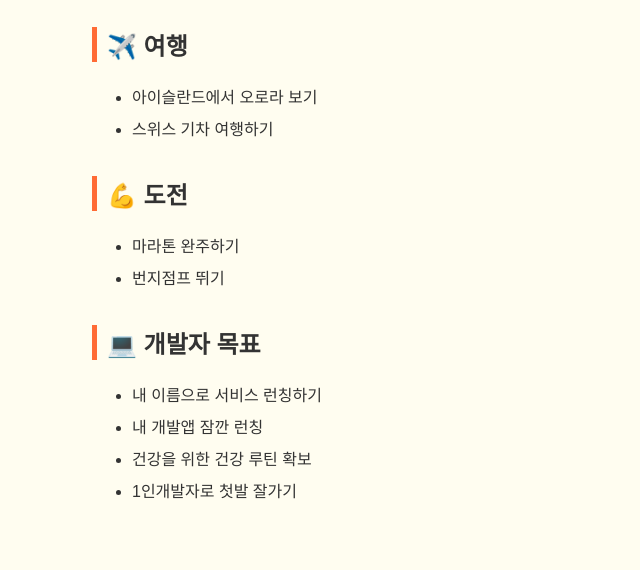
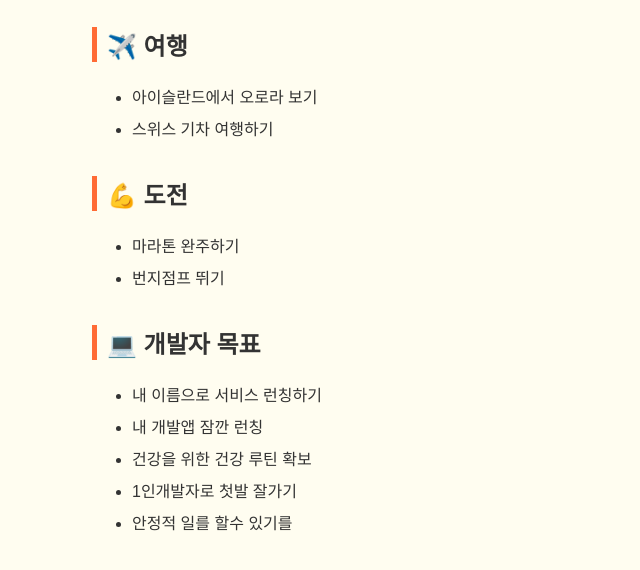
Before and after one commit to seungjael508-oss/bucketlist, a plain HTML site: page index.html in a window 1280 px wide. Shown: the part 144-714 px from the top of the page, without its empty margins (223-863 px from the left). Drawn offline with Linux system fonts and the light colour scheme.

Commit message:
Update index.html

```diff
--- a/index.html
+++ b/index.html
@@ -48,6 +48,7 @@
       <li>내 개발앱 잠깐 런칭</li>
       <li>건강을 위한 건강 루틴 확보</li>
       <li>1인개발자로 첫발 잘가기</li>
+      <li>안정적 일를 할수 있기를</li>
     </ul>
   </body>
 </html>
```
